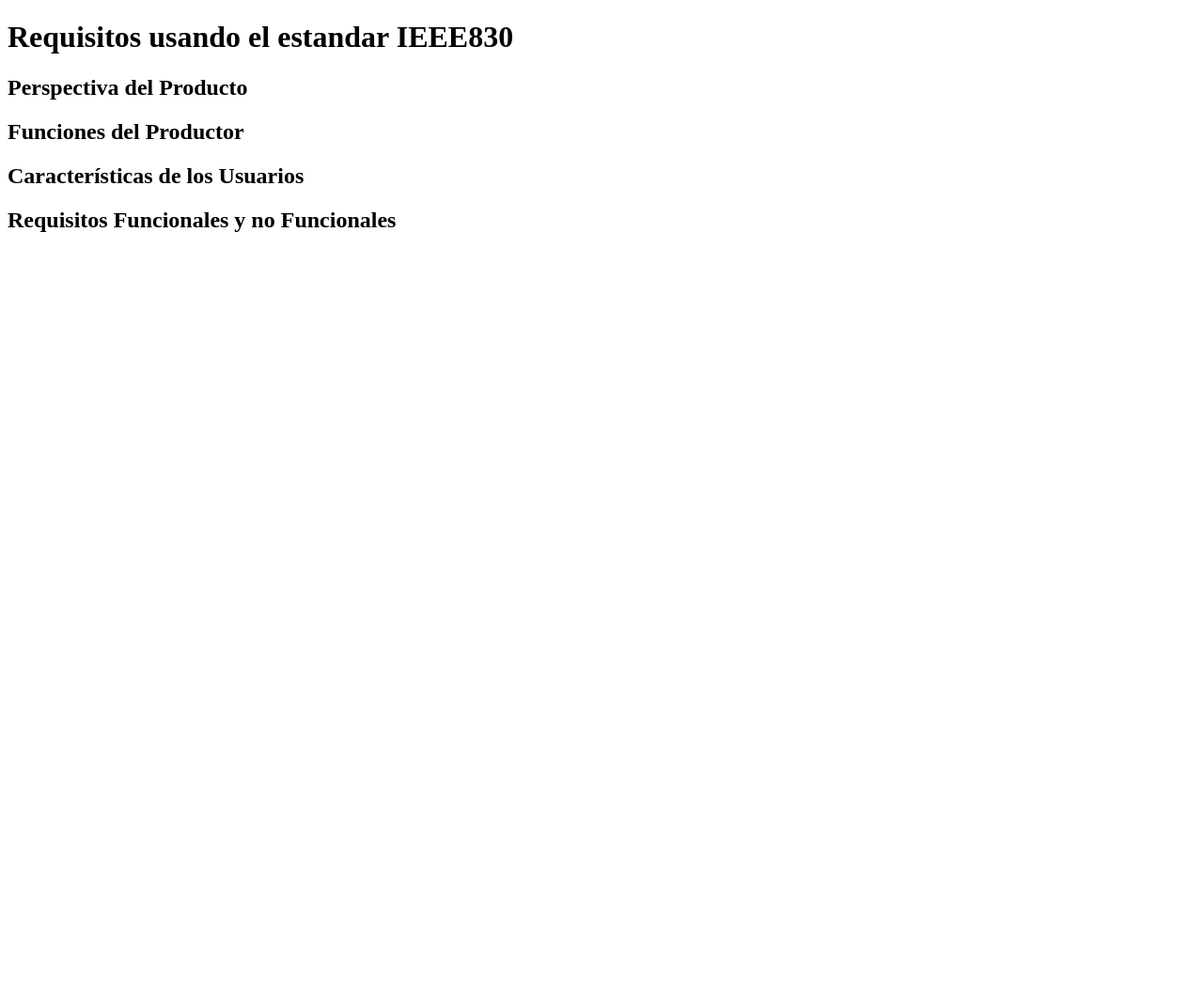
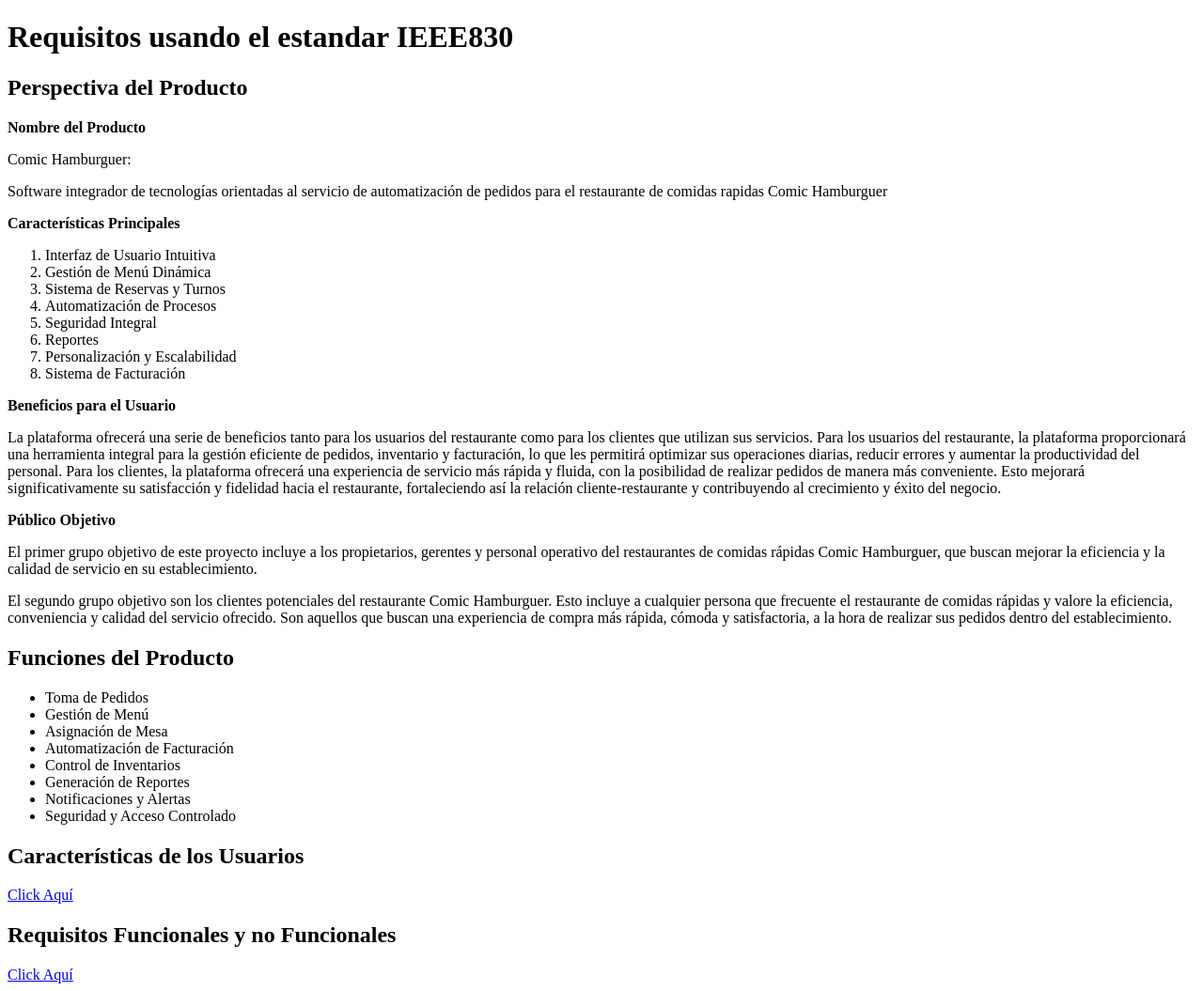
Before and after one commit to JhoanBG/perspectiva, a plain HTML site: page index.html in a window 1280 px wide. Shown: the whole page at 94% size. Before the commit the page ends 800 px from the top, so only its background shows below. Drawn offline with Linux system fonts and the light colour scheme.

Commit message:
pendiente caracteristicas de los usuarios y estilos

```diff
--- a/index.html
+++ b/index.html
@@ -9,9 +9,59 @@
 </head>
 <body>
     <h1>Requisitos usando el estandar IEEE830</h1>
+
     <h2>Perspectiva del Producto</h2>
-    <h2>Funciones del Productor</h2>
+    <strong>Nombre del Producto</strong>
+    <p>Comic Hamburguer:</p>
+    <p>Software integrador de tecnologías orientadas al servicio de
+    automatización de pedidos para el restaurante de comidas rapidas Comic Hamburguer</p>
+    <strong>Características Principales</strong>
+    <ol>
+        <li>Interfaz de Usuario Intuitiva</li>
+        <li>Gestión de Menú Dinámica</li>
+        <li>Sistema de Reservas y Turnos</li>
+        <li>Automatización de Procesos</li>
+        <li>Seguridad Integral</li>
+        <li>Reportes</li>
+        <li>Personalización y Escalabilidad</li>
+        <li>Sistema de Facturación</li>
+    </ol>
+    <strong>Beneficios para el Usuario</strong>
+    <p>La plataforma ofrecerá una serie de beneficios tanto para los usuarios del restaurante como
+        para los clientes que utilizan sus servicios. Para los usuarios del restaurante, la plataforma
+        proporcionará una herramienta integral para la gestión eficiente de pedidos, inventario y facturación,
+        lo que les permitirá optimizar sus operaciones diarias, reducir errores y aumentar la productividad del personal.
+        Para los clientes, la plataforma ofrecerá una experiencia de servicio más rápida y fluida, con la posibilidad de
+        realizar pedidos de manera más conveniente.
+        Esto mejorará significativamente su satisfacción y fidelidad hacia el restaurante, fortaleciendo así la relación
+        cliente-restaurante y contribuyendo al crecimiento y éxito del negocio.
+    </p>
+    <strong>Público Objetivo</strong>
+    <p>El primer grupo objetivo de este proyecto incluye a los propietarios, gerentes y personal operativo del restaurantes
+        de comidas rápidas Comic Hamburguer, que buscan mejorar la eficiencia y la calidad de servicio en su establecimiento.
+    </p>
+    <p>El segundo grupo objetivo son los clientes potenciales del restaurante Comic Hamburguer. Esto incluye a cualquier
+        persona que frecuente el restaurante de comidas rápidas y valore la eficiencia, conveniencia y calidad del servicio
+        ofrecido. Son aquellos que buscan una experiencia de compra más rápida, cómoda y satisfactoria, a la hora de realizar
+        sus pedidos dentro del establecimiento.
+    </p>
+
+    <h2>Funciones del Producto</h2>
+    <ul>
+        <li>Toma de Pedidos</li>
+        <li>Gestión de Menú</li>
+        <li>Asignación de Mesa</li>
+        <li>Automatización de Facturación</li>
+        <li>Control de Inventarios</li>
+        <li>Generación de Reportes</li>
+        <li>Notificaciones y Alertas</li>
+        <li>Seguridad y Acceso Controlado</li>
+    </ul>
+
     <h2>Características de los Usuarios</h2> <!-- Ya está hecha -->
+    <a href="https://jhoanbg.github.io/casos_de_uso/" target="_blank">Click Aquí</a>
+
     <h2>Requisitos Funcionales y no Funcionales</h2> <!-- Ya está hecho -->
+    <a href="https://jhoanbg.github.io/Requerimientos/" target="_blank">Click Aquí</a>
 </body>
 </html>
```
